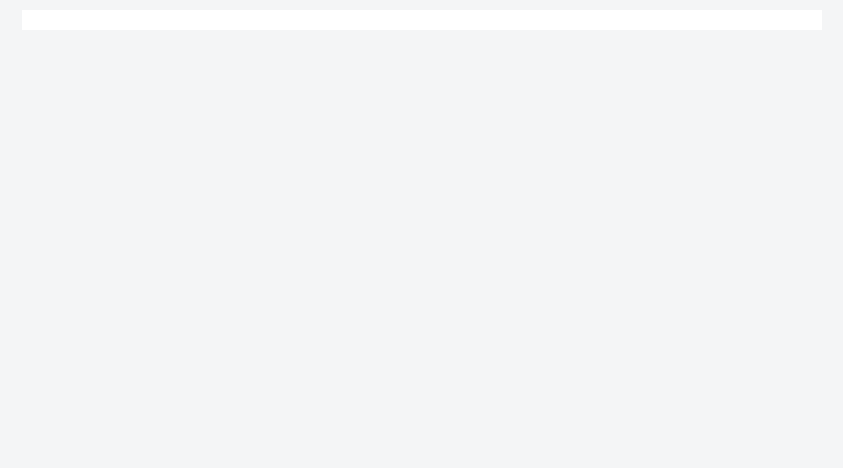
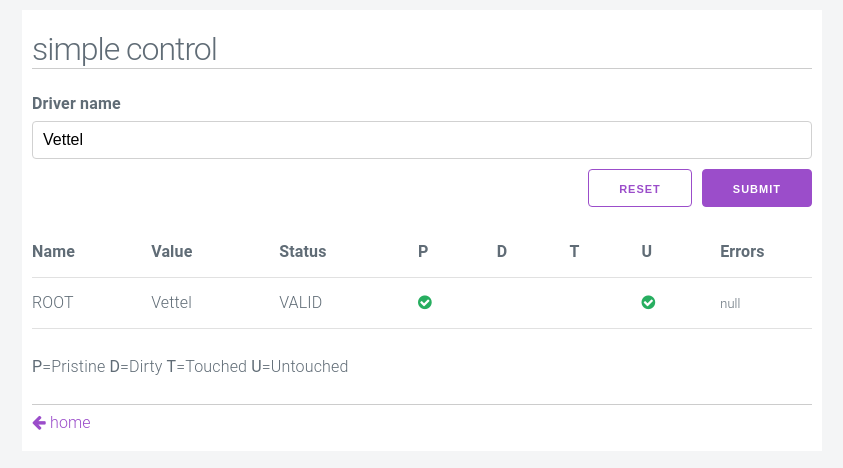
Before and after one commit to holpit/uno-component-architecture, an Angular app: page /simple-control in a window 1280 px wide. Before the commit this address led to /. Shown: the top 468 px of the page, without its empty margins (218-1061 px from the left). Built offline with nearby package versions, Linux system fonts and the light colour scheme; a small style sheet from the web is missing.

Commit message:
inserito rout

```diff
--- a/src/app/app.routing.module.ts
+++ b/src/app/app.routing.module.ts
@@ -2,7 +2,7 @@ import { NgModule } from "@angular/core";
 import { RouterModule, Routes } from "@angular/router";
 
 const routes: Routes = [
-    { path: '', redirectTo: '/components', pathMatch: 'full' }
+    { path: '', redirectTo: '/home', pathMatch: 'full' }
 ];
 
 @NgModule({
--- a/src/app/components/01-home/home.ts
+++ b/src/app/components/01-home/home.ts
@@ -3,17 +3,16 @@ import { Component } from '@angular/core';
 @Component({
     selector: 'uno-home',
     template: `
-    <uno-masterpage title="uno components course">
+    <uno-masterpage title="uno components course" noBack>
     <ul>
-        <li>...component link...</li>
+        <li *ngFor="let route of routes"><a routerLink="{{route.path}}">{{route.text}}</a></li>
     </ul>
     `
 })
 
 export class HomeComponent {
 routes = [
-    { path: '/simple-control', text: 'Simple control'},
-    { path: '/group-controls', text: 'Group controls'}
+    { path: '/simple-control', text: 'Simple control'}
 ];
 
 }
--- /dev/null
+++ b/src/app/components/02-simple-control/simple-control.component.ts
@@ -0,0 +1,28 @@
+import { Component } from '@angular/core';
+import { FormControl } from '@angular/forms';
+
+@Component({
+    selector: 'uno-simple-control',
+    template: `
+    <uno-masterpage title="simple control">
+        <label for="driver">Driver name</label>
+        <input type="text" id="driver" [formControl]="control">
+        <div class="command-buttons">
+            <button class="button button-outline" (click)="control.reset('Hamilton');code=''">Reset</button>
+            <button class="button" (click)="code = control.value">Submit</button>
+        </div>
+        <pre *ngIf="code"><code>// control value \n\"{{code}}\"</code></pre>
+        <uno-control-monitor [control]='control'></uno-control-monitor>
+    </uno-masterpage>
+    `
+})
+
+export class SimpleControlComponent {
+control: FormControl;
+code: string;
+
+    constructor(){
+        this.control = new FormControl('Vettel');
+    }
+
+}
--- a/src/app/components/components.module.ts
+++ b/src/app/components/components.module.ts
@@ -3,6 +3,7 @@ import { SharedModule } from '../shared/shared.module';
 import { ComponentsRoutingModule } from './components.routing.module';
 
 import { HomeComponent } from './01-home/home';
+import { SimpleControlComponent } from './02-simple-control/simple-control.component';
 
 @NgModule({
   imports: [
@@ -10,7 +11,8 @@ import { HomeComponent } from './01-home/home';
     ComponentsRoutingModule
   ],
   declarations: [
-    HomeComponent
+    HomeComponent,
+    SimpleControlComponent
   ]
 })
 export class ComponentsModule { }
--- a/src/app/components/components.routing.module.ts
+++ b/src/app/components/components.routing.module.ts
@@ -2,11 +2,13 @@ import { NgModule } from '@angular/core';
 import { RouterModule } from '@angular/router';
 
 import { HomeComponent } from './01-home/home';
+import { SimpleControlComponent } from './02-simple-control/simple-control.component';
 
 @NgModule({
   imports: [RouterModule.forChild([
     { path: '', redirectTo: 'home', pathMatch: 'full' },
-    { path: 'home', component: HomeComponent }
+    { path: 'home', component: HomeComponent },
+    { path: 'simple-control', component: SimpleControlComponent }
   ])],
   exports: [RouterModule]
 })
--- a/src/app/shared/components/masterpage.component.ts
+++ b/src/app/shared/components/masterpage.component.ts
@@ -5,9 +5,15 @@ import { Component, Input } from '@angular/core';
     template: `
         <h1>{{title}}</h1>
         <ng-content></ng-content>
-    `
+        <p *ngIf="_back"><a routerLink="/"><i class="fa fa-arrow-left" aria-hidden="true"></i> home</a></p>
+    `,
+    styles: ['p{border-top: 1px solid #ccc;padding-top:5px;margin-top:15px;margin-bottom:5px;}']
 })
 
 export class MasterpageComponent {
 @Input() title: string;
+@Input() set noBack(value){
+    this._back = false;
+};
+_back = true;
 }
--- a/src/styles.scss
+++ b/src/styles.scss
@@ -13,3 +13,14 @@ h1 {
     border-bottom: 1px solid #ccc;
     margin-top: 10px;
 }
+
+.command-buttons {
+    display: flex;
+    justify-content: flex-end;
+    padding: 10px 0;
+    //background-color: red;
+
+    button {
+        margin-left: 10px;
+    }
+}
```
Also changed, not shown: src/app/shared/shared.module.ts (+6 -1 lines), 1 other file (tests, documents, lock files or other folders).
